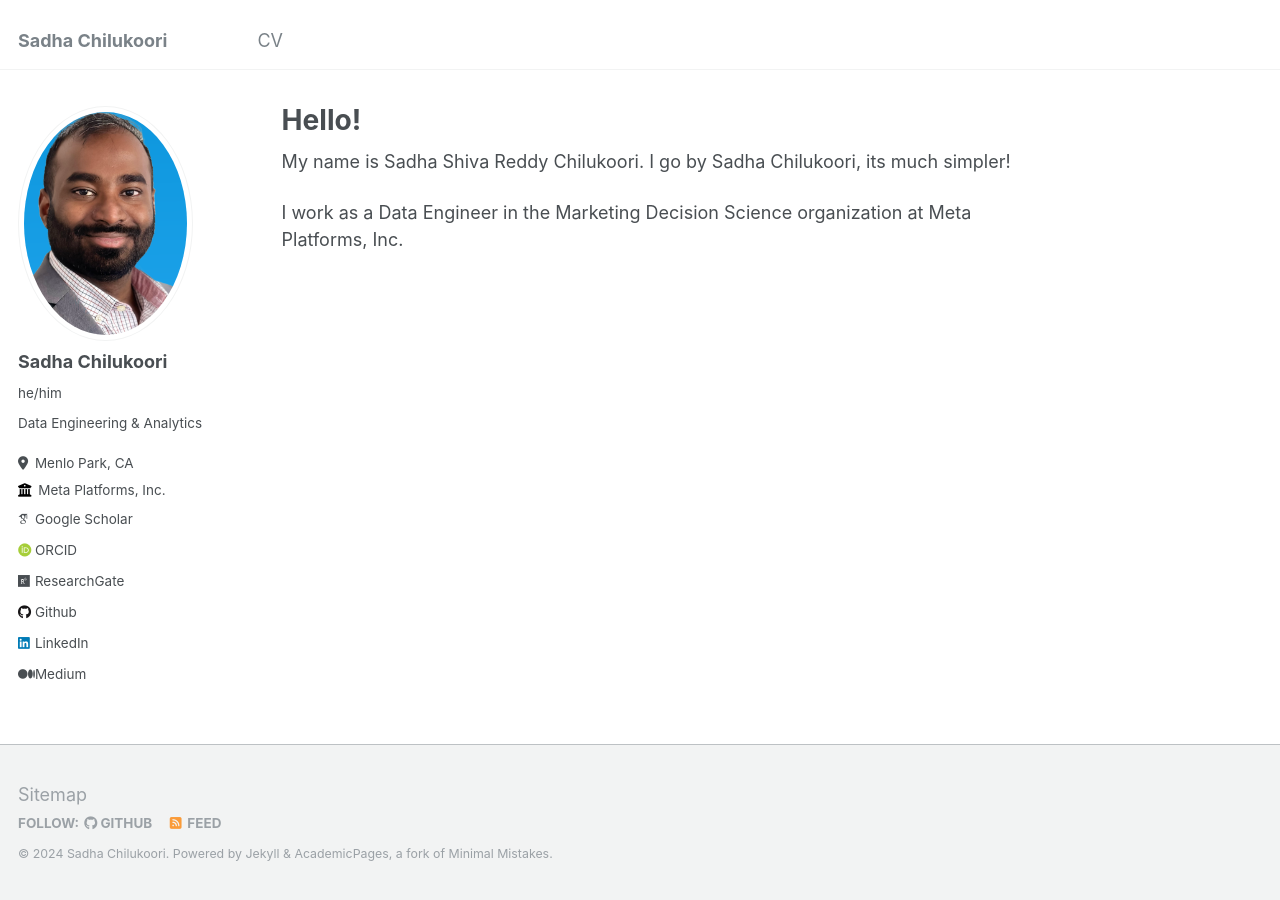
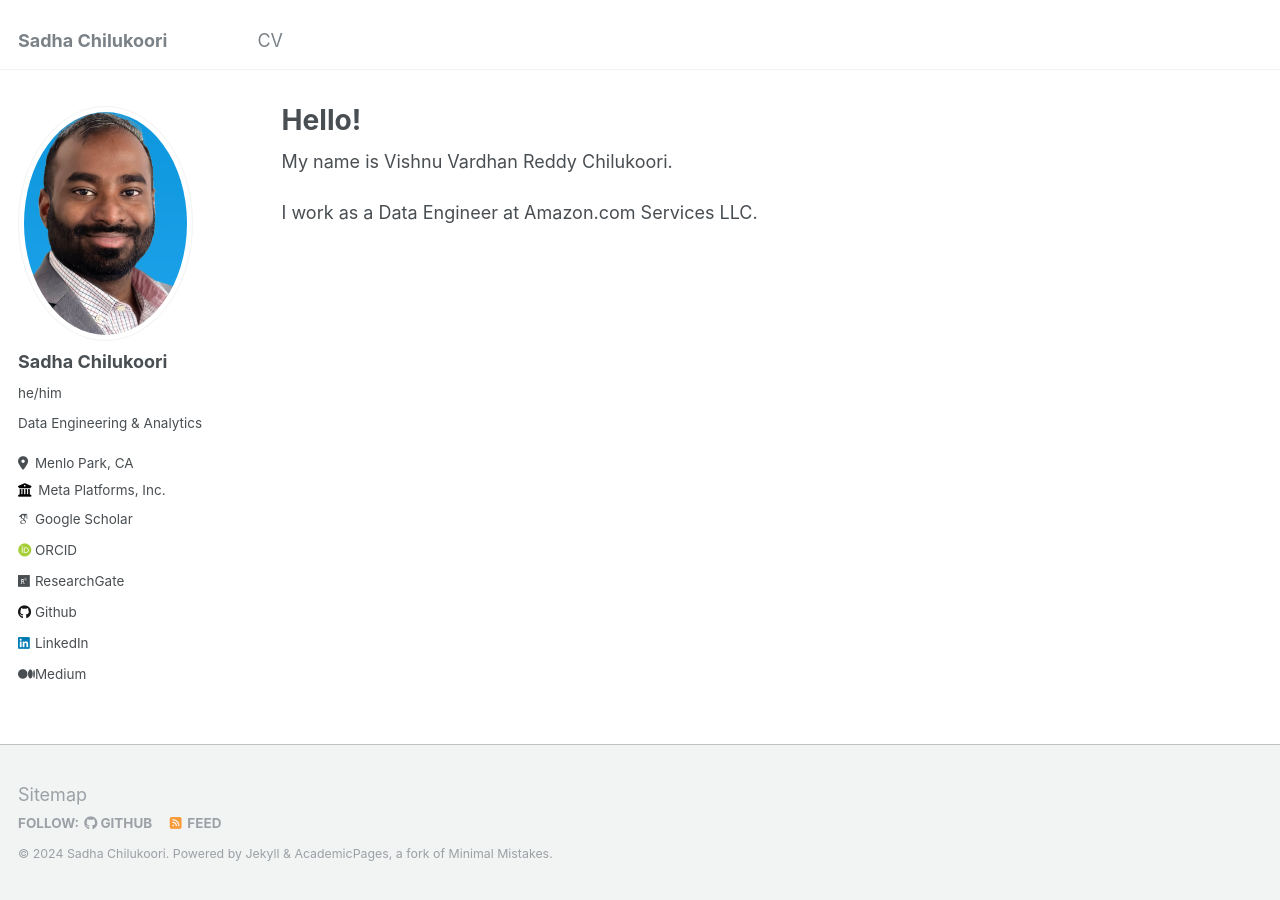
Before and after one commit to VVRChilukoori/VVRChilukoori.github.io, a Jekyll site: the page built from _pages/about.md, in a window 1280 px wide. Built offline with Jekyll 4.4.1, drawn with Linux system fonts in a browser that asks for light colours; some web fonts are replaced.

Commit message:
Updates to about me
Updates to about me

```diff
--- a/_pages/about.md
+++ b/_pages/about.md
@@ -7,8 +7,6 @@
   - /about.html
 ---
 
-My name is Sadha Shiva Reddy Chilukoori. I go by Sadha Chilukoori, its much simpler!
+My name is Vishnu Vardhan Reddy Chilukoori.
 
-I work as a Data Engineer in the Marketing Decision Science organization at Meta Platforms, Inc.
-
-<!-- I completed my Masters degree from Department of Mechanical Engineering at University of Utah in 2012. My thesis advisor is [Dr. Timothy Ameel](https://www.mech.utah.edu/people/tim-ameel/). -->
+I work as a Data Engineer at Amazon.com Services LLC.
```
